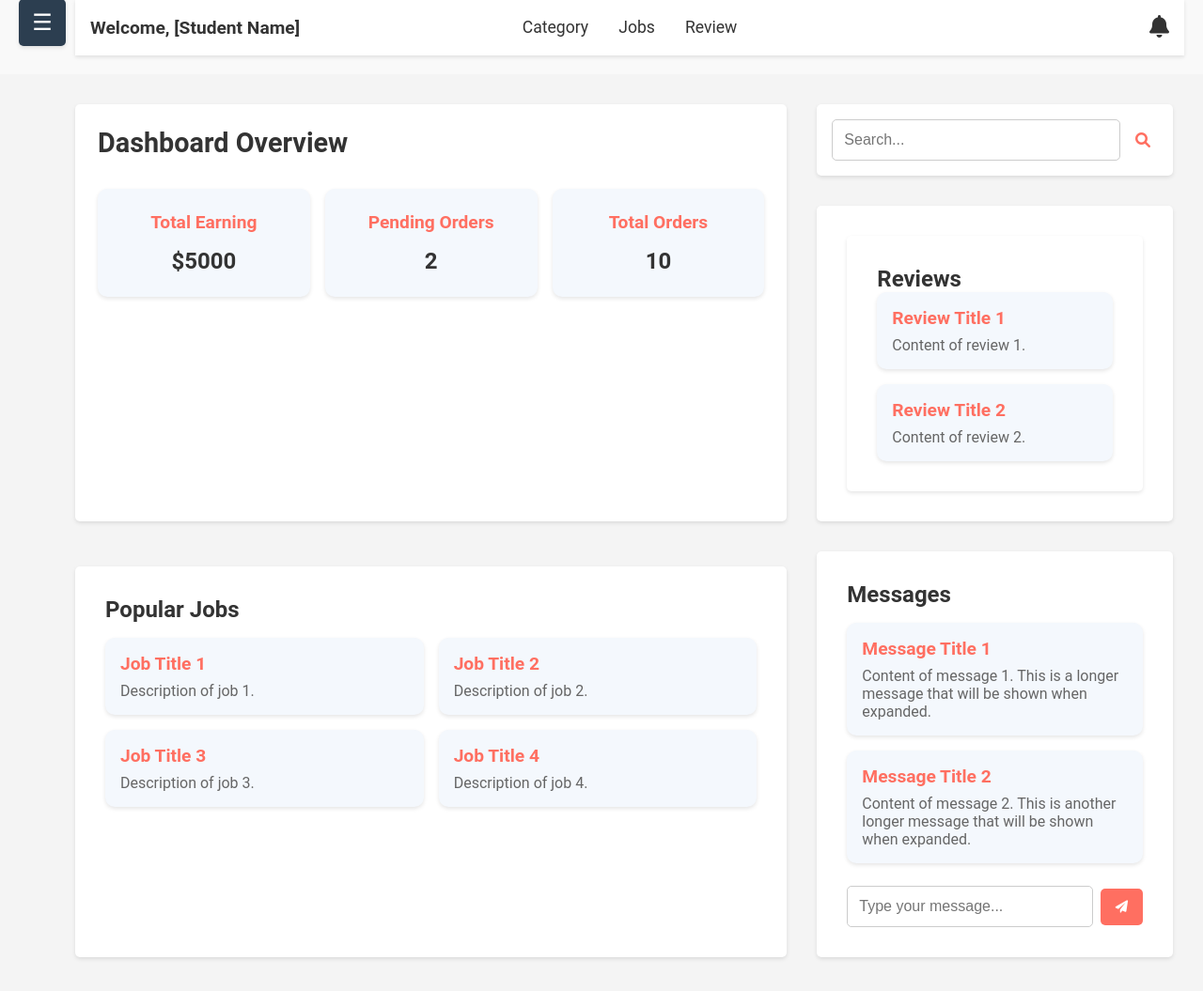
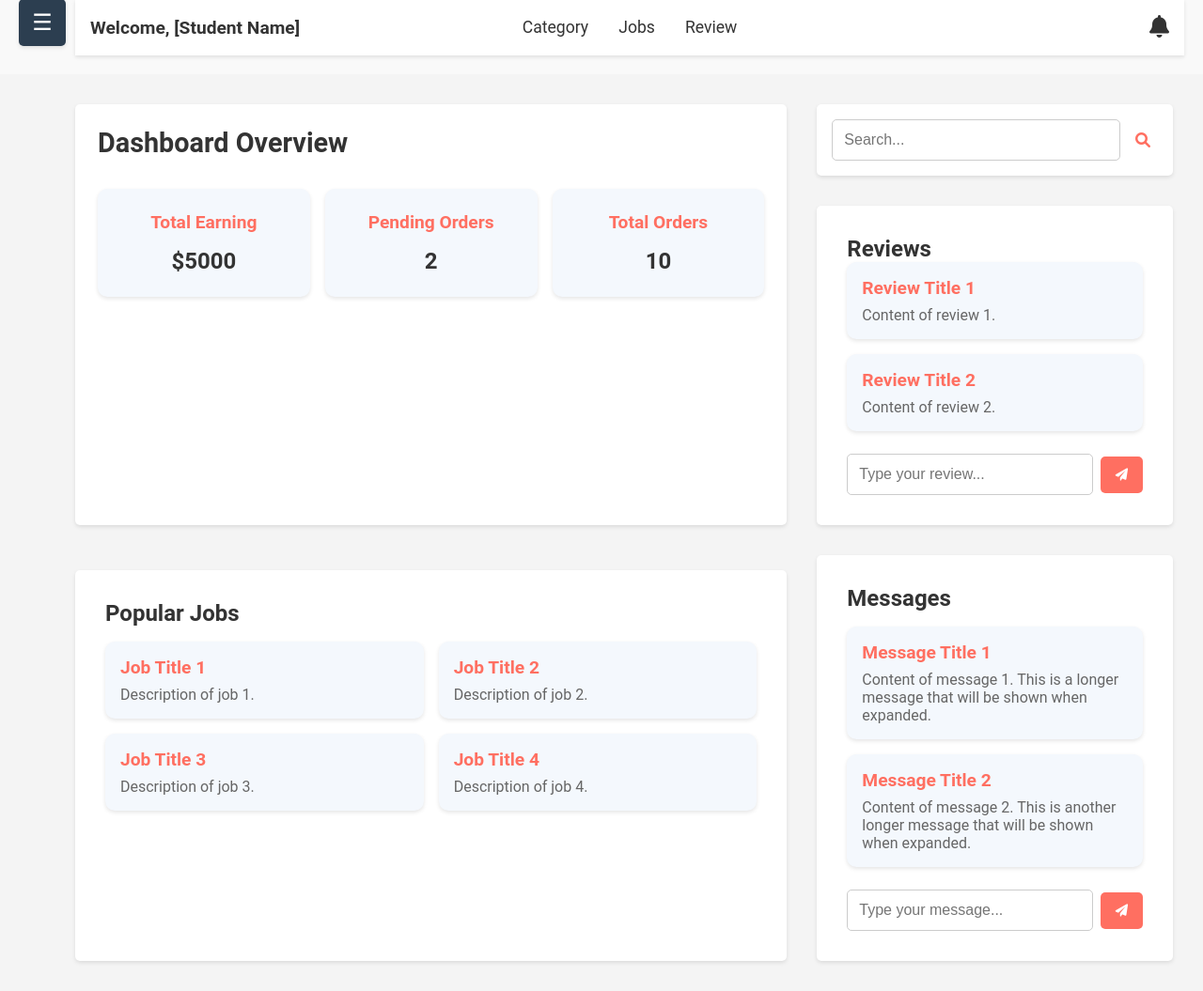
Before and after one commit to Mahmoud-Hussain/NOPOPOTH, a PHP site: page /new/student.php in a window 1280 px wide. Shown: the part 21-1076 px from the top of the page at 94% size. Run offline with PHP 8.4, Linux system fonts and the light colour scheme.

Commit message:
latest update

```diff
--- a/new/student.css
+++ b/new/student.css
@@ -210,13 +228,12 @@ body {
 
 .dashboard-overview {
     background-color: #fff;
-    padding: 1.5rem; /* Reduced padding */
+    padding: 1.5rem;
     border-radius: 5px;
     box-shadow: 0 2px 4px rgba(0, 0, 0, 0.1);
     transition: all 0.3s ease;
-    height: auto; /* Let content determine height */
+    height: auto;
 }
-
 
 .dashboard-overview h1 {
     font-size: 1.8rem;
@@ -369,6 +385,51 @@ body {
     font-size: 1rem;
     color: #666;
 }
+
+/* Review Input Bar */
+.review-input-bar {
+    display: none;
+    margin-top: 1.5rem;
+    display: flex;
+    align-items: center;
+    gap: 0.5rem;
+    width: 100%;
+}
+
+.reviews.expanded .review-input-bar {
+    display: flex;
+}
+
+.review-input-bar input {
+    flex: 1;
+    padding: 0.75rem;
+    border: 1px solid #ccc;
+    border-radius: 5px;
+    font-size: 1rem;
+    outline: none;
+    transition: border-color 0.3s;
+    width: 100%;
+}
+
+.review-input-bar input:focus {
+    border-color: #ff6f61;
+}
+
+.review-input-bar button {
+    padding: 0.75rem 1rem;
+    background-color: #ff6f61;
+    color: white;
+    border: none;
+    border-radius: 5px;
+    cursor: pointer;
+    transition: background-color 0.3s, transform 0.3s;
+}
+
+.review-input-bar button:hover {
+    background-color: #ff3b2f;
+    transform: scale(1.05);
+}
+
 /* Popular Jobs and Messages */
 .jobs-messages-container {
     display: grid;
--- a/new/student.js
+++ b/new/student.js
@@ -25,6 +25,19 @@ document.addEventListener('DOMContentLoaded', function () {
         mainContent.classList.remove('shifted');
         overlay.classList.remove('active');
     });
+
+    // Toggle Sub-List for Categories
+    const categoryLink = document.querySelector('.sidenav .category');
+    if (categoryLink) {
+        categoryLink.addEventListener('click', function (e) {
+            e.preventDefault(); // Prevent default link behavior
+            this.classList.toggle('active'); // Toggle active class
+            const subList = this.nextElementSibling; // Get the sublist
+            if (subList && subList.classList.contains('sub-list')) {
+                subList.style.display = this.classList.contains('active') ? 'block' : 'none'; // Toggle sublist visibility
+            }
+        });
+    }
 
     // Expand/Collapse Messages Section
     const messagesSection = document.querySelector('.messages');
@@ -54,6 +67,15 @@ document.addEventListener('DOMContentLoaded', function () {
         <button><i class="fas fa-paper-plane"></i></button>
     `;
     messagesSection.appendChild(messageInputBar);
+
+    // Review input bar
+    const reviewInputBar = document.createElement('div');
+    reviewInputBar.className = 'review-input-bar';
+    reviewInputBar.innerHTML = `
+        <input type="text" placeholder="Type your review...">
+        <button><i class="fas fa-paper-plane"></i></button>
+    `;
+    reviewsSection.appendChild(reviewInputBar);
 
     // Expand messages section
     messageItems.forEach(messageItem => {
@@ -92,12 +114,12 @@ document.addEventListener('DOMContentLoaded', function () {
             reviewsSection.classList.add('expanded');
 
             // Shrink and fade other sections
-            dashboardSearchContainer.style.transform = 'scale(1)';
-            popularJobs.style.transform = 'scale(1)';
-            messagesSection.style.transform = 'scale(1)';
-            dashboardSearchContainer.style.opacity = '1';
-            popularJobs.style.opacity = '1';
-            messagesSection.style.opacity = '1';
+            dashboardSearchContainer.style.transform = 'scale(0.8)';
+            popularJobs.style.transform = 'scale(0.8)';
+            messagesSection.style.transform = 'scale(0.8)';
+            dashboardSearchContainer.style.opacity = '0.5';
+            popularJobs.style.opacity = '0.5';
+            messagesSection.style.opacity = '0.5';
         });
     });
 
--- a/new/student.php
+++ b/new/student.php
@@ -19,8 +19,19 @@
         <span>Nobopoth</span>
     </div>
     <a href="#">Dashboard</a>
+    <a href="mygigs.html">My Gigs</a>
     <a href="#">Orders</a>
-    <a href="#">Earnings</a>
+    <a href="#" class="category">
+        Category
+        <span class="arrow">&#9654;</span> <!-- Arrow icon -->
+    </a>
+    <div class="sub-list">
+        <a href="#">Web Development</a>
+        <a href="#">Graphic Design</a>
+        <a href="#">Writing</a>
+        <a href="#">Digital Marketing</a>
+        <a href="#">Video & Animation</a>
+    </div>
     <a href="#">Messages</a>
     <a href="#">Settings</a>
     <a href="#">Logout</a>
@@ -100,7 +111,6 @@
 
         <!-- Reviews -->
         <section class="reviews">
-          <section class="reviews">
           <h2>Reviews</h2>
           <div class="review-list">
             <div class="review-item">
@@ -112,7 +122,6 @@
               <p>Content of review 2.</p>
             </div>
           </div>
-          </section>
         </section>
       </div>
     </div>
```
Also changed, not shown: other parts of new/student.css (+41 -36 lines). Lines whose indentation alone changed are shown as unchanged.
